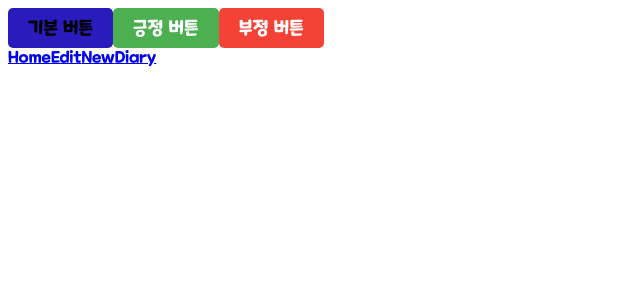
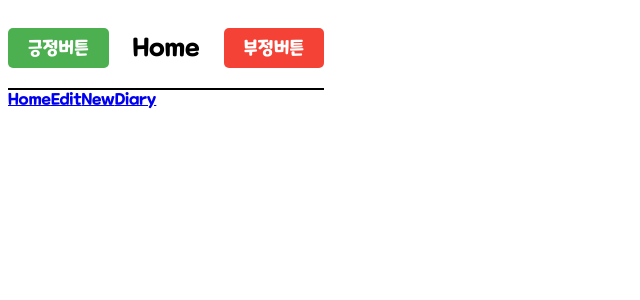
Before and after one commit to h970920/react_diary, a React (Create React App) app: page / in a window 1280 px wide. Shown: the top 300 px of the page, without its empty margins (0-640 px from the left). Built offline with nearby package versions, Linux system fonts and the light colour scheme.

Commit message:
헤더 렌더링/구현 완료

```diff
--- a/src/component/Header.css
+++ b/src/component/Header.css
@@ -3,33 +3,14 @@
     padding-bottom: 20px;
     display: flex;
     align-items: center;
-    border-bottom: 1px solid #e2e2e2;
+    border-bottom: 2px solid black;
 }
 
 .Header > div {
     display: flex;
 }
 .Header > button {
-    margin-left: auto;
-    margin-right: 20px;
-    font-size: 18px;
     font-family: 'maplestory Bold';
-    cursor: pointer;
-    border: none;
-    border-radius: 5px;
-    padding-top: 10px;
-    padding-bottom: 10px;
-    padding-left: 20px;
-    padding-right: 20px;
-    white-space: nowrap;
-}
-
-.Header > button:hover {
-    background-color: #f2f2f2;
-}
-
-.Header > button:active {
-    background-color: #e2e2e2;
 }
 
 .Header,
@@ -41,11 +22,11 @@
 .Header,
 .header_left {
     width: 25%;
-    justify-content: flex-start;
+    justify-content: start;
 }
 
 .Header,
 .header_right {
     width: 25%;
-    justify-content: flex-end;
+    justify-content: end;
 }
--- a/src/component/Header.js
+++ b/src/component/Header.js
@@ -1,11 +1,11 @@
-import 'Header.css';
+import './Header.css';
 const Header = ({ title, leftChild, rightChild }) => {
     return (
-        <header>
-            <div className="header-left">{leftChild}</div>
-            <div className="header-title">{title}</div>
-            <div className="header-right">{rightChild}</div>
-        </header>
+        <div className="Header">
+            <div className="header_left">{leftChild}</div>
+            <div className="header_title">{title}</div>
+            <div className="header_right">{rightChild}</div>
+        </div>
     );
 };
 
--- a/src/pages/Home.js
+++ b/src/pages/Home.js
@@ -1,30 +1,30 @@
-import Button from "../component/Button";
+import React from 'react'; // React를 import 해주세요.
+import Button from '../component/Button';
+import Header from '../component/Header';
 
 const Home = () => {
     return (
         <div>
+            <Header
+                title={'Home'}
+                leftChild={
                     <Button
-        type={"default"}
-        text={"기본 버튼"}
+                        type="positive"
+                        text={'긍정버튼'}
                         onClick={() => {
-          alert("default button clicked");
+                            alert('긍정버튼 클릭!');
                         }}
                     />
-
+                }
+                rightChild={
                     <Button
-        type={"positive"}
-        text={"긍정 버튼"}
+                        type="negative"
+                        text={'부정버튼'}
                         onClick={() => {
-          alert("positive button clicked");
+                            alert('부정버튼 클릭!');
                         }}
                     />
-
-      <Button
-        type={"negative"}
-        text={"부정 버튼"}
-        onClick={() => {
-          alert("nagative button clicked");
-        }}
+                }
             />
         </div>
     );
```
Lines whose indentation alone changed are shown as unchanged.
